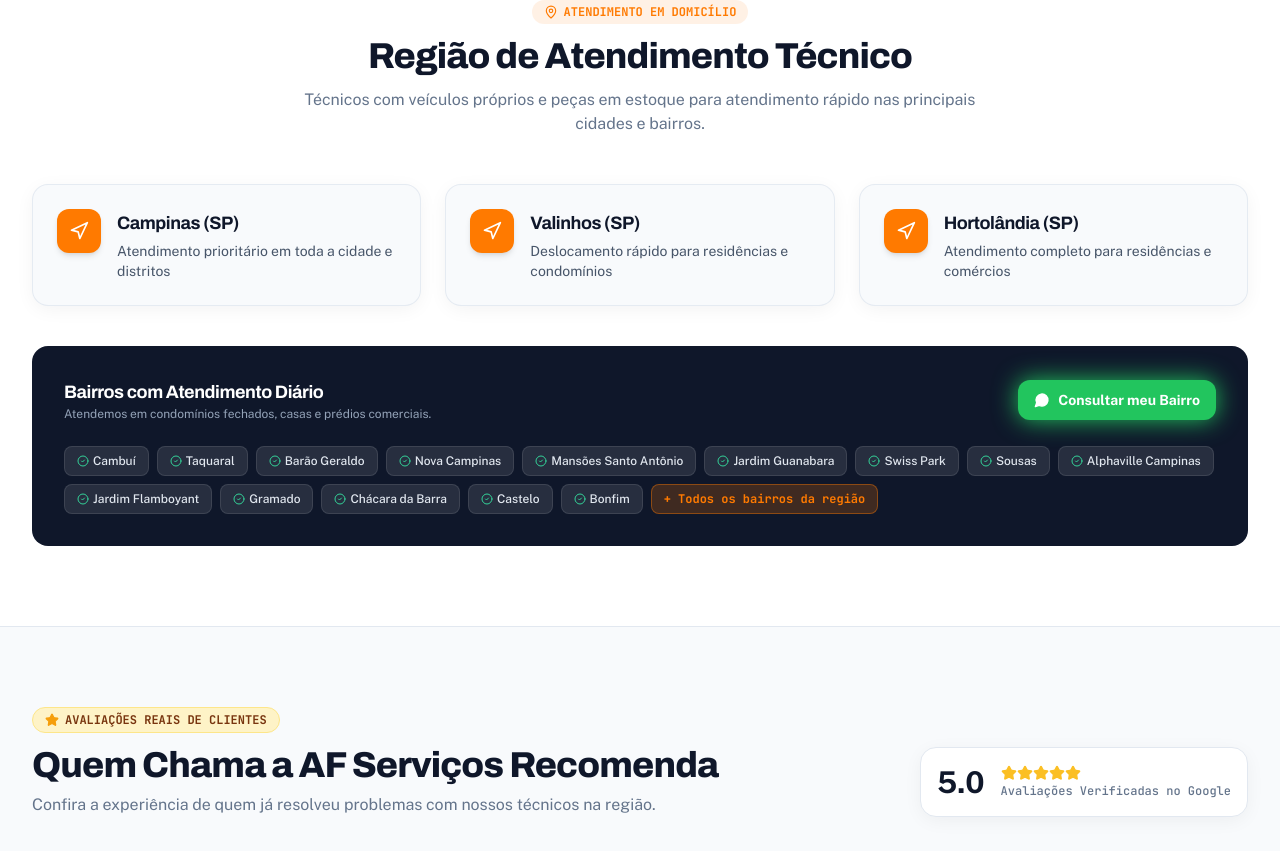
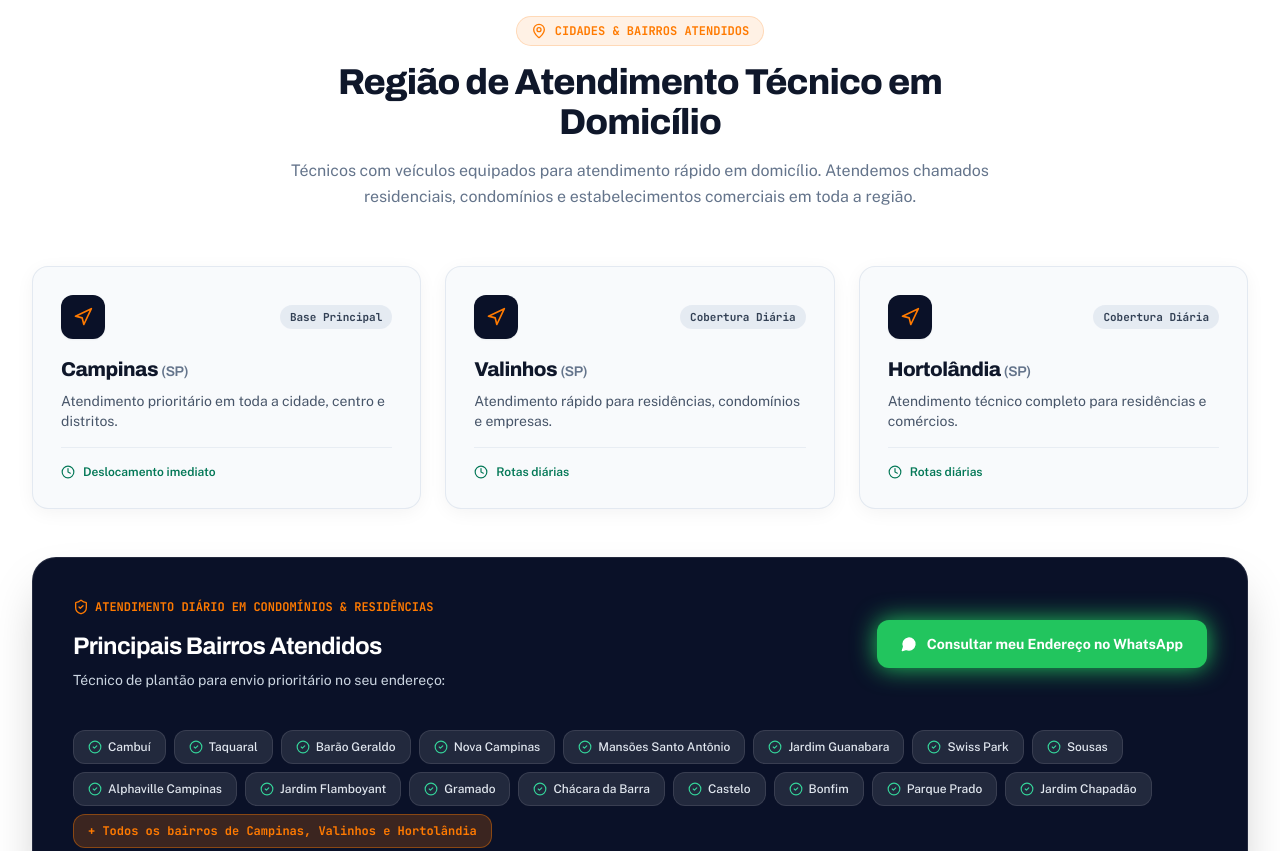
Before and after one commit to douglas-nexoia/af-servicos-tecnicos, a React (Vite) app: page / in a window 1280 px wide. Shown: the part 3269-4120 px from the top of the page. Built offline with nearby package versions, Linux system fonts and the light colour scheme.

Commit message:
fix: segmenta depoimentos 100% por servico e aprimora destaque da regiao de atendimento em Campinas, Valinhos e Hortolandia

```diff
--- a/src/components/Coverage.tsx
+++ b/src/components/Coverage.tsx
@@ -1,19 +1,36 @@
 import React from 'react';
-import { MapPin, MessageCircle, Navigation, CheckCircle2 } from 'lucide-react';
+import { MapPin, MessageCircle, Navigation, CheckCircle2, Clock, ShieldCheck } from 'lucide-react';
 
 interface CoverageProps {
   whatsAppMessage?: string;
+  customServiceNotice?: string;
 }
 
 export const Coverage: React.FC<CoverageProps> = ({
   whatsAppMessage = 'Olá, gostaria de saber se vocês atendem no meu bairro.',
+  customServiceNotice = 'Técnicos com veículos equipados para atendimento rápido em domicílio.',
 }) => {
   const waUrl = `https://wa.me/5519996447171?text=${encodeURIComponent(whatsAppMessage)}`;
 
   const cities = [
-    { name: 'Campinas', desc: 'Atendimento prioritário em toda a cidade e distritos' },
-    { name: 'Valinhos', desc: 'Deslocamento rápido para residências e condomínios' },
-    { name: 'Hortolândia', desc: 'Atendimento completo para residências e comércios' },
+    {
+      name: 'Campinas',
+      tag: 'Base Principal',
+      desc: 'Atendimento prioritário em toda a cidade, centro e distritos.',
+      time: 'Deslocamento imediato'
+    },
+    {
+      name: 'Valinhos',
+      tag: 'Cobertura Diária',
+      desc: 'Atendimento rápido para residências, condomínios e empresas.',
+      time: 'Rotas diárias'
+    },
+    {
+      name: 'Hortolândia',
+      tag: 'Cobertura Diária',
+      desc: 'Atendimento técnico completo para residências e comércios.',
+      time: 'Rotas diárias'
+    },
   ];
 
   const neighborhoods = [
@@ -31,73 +48,101 @@
     'Chácara da Barra',
     'Castelo',
     'Bonfim',
+    'Parque Prado',
+    'Jardim Chapadão',
   ];
 
   return (
-    <section className="py-16 md:py-20 bg-white border-b border-slate-200">
+    <section id="cobertura" className="py-16 md:py-24 bg-white border-b border-slate-200">
       <div className="max-w-7xl mx-auto px-4 sm:px-6 lg:px-8">
 
-        <div className="text-center max-w-2xl mx-auto mb-12">
-          <div className="inline-flex items-center gap-1.5 px-3 py-1 rounded-full text-xs font-mono font-bold bg-acc/10 text-acc mb-3">
-            <MapPin className="w-3.5 h-3.5" />
-            <span>ATENDIMENTO EM DOMICÍLIO</span>
+        {/* Section Header */}
+        <div className="text-center max-w-3xl mx-auto mb-14">
+          <div className="inline-flex items-center gap-2 px-3.5 py-1.5 rounded-full text-xs font-mono font-bold bg-acc/10 text-acc mb-4 border border-acc/20">
+            <MapPin className="w-4 h-4 text-acc" />
+            <span>CIDADES & BAIRROS ATENDIDOS</span>
           </div>
-          <h2 className="text-2xl sm:text-3xl md:text-4xl font-extrabold text-ink tracking-tight mb-3">
-            Região de Atendimento Técnico
+          <h2 className="text-2xl sm:text-3xl md:text-4xl font-extrabold text-ink tracking-tight mb-4">
+            Região de Atendimento Técnico em Domicílio
           </h2>
-          <p className="text-base text-ink-muted">
-            Técnicos com veículos próprios e peças em estoque para atendimento rápido nas principais cidades e bairros.
+          <p className="text-base text-ink-muted leading-relaxed">
+            {customServiceNotice} Atendemos chamados residenciais, condomínios e estabelecimentos comerciais em toda a região.
           </p>
         </div>
 
-        {/* Cities Grid */}
-        <div className="grid grid-cols-1 md:grid-cols-3 gap-6 mb-10">
+        {/* 3 Main Cities Highlight Cards */}
+        <div className="grid grid-cols-1 md:grid-cols-3 gap-6 mb-12">
           {cities.map((city, idx) => (
             <div
               key={idx}
-              className="p-6 rounded-2xl bg-light border border-slate-200/80 shadow-soft flex items-start gap-4"
+              className="p-7 rounded-2xl bg-light border border-slate-200/90 shadow-soft hover:shadow-md hover:border-acc/40 transition-all flex flex-col justify-between group"
             >
-              <div className="p-3 rounded-xl bg-acc text-white shadow-md">
-                <Navigation className="w-5 h-5" />
+              <div>
+                <div className="flex items-center justify-between mb-4">
+                  <div className="p-3 rounded-xl bg-base text-acc group-hover:bg-acc group-hover:text-white transition-colors shadow-sm">
+                    <Navigation className="w-5 h-5" />
+                  </div>
+                  <span className="text-[11px] font-mono font-bold px-2.5 py-1 rounded-full bg-slate-200/80 text-slate-700">
+                    {city.tag}
+                  </span>
+                </div>
+                <h3 className="text-xl font-extrabold text-ink group-hover:text-acc transition-colors">
+                  {city.name} <span className="text-sm font-semibold text-slate-500">(SP)</span>
+                </h3>
+                <p className="text-xs sm:text-sm text-slate-600 mt-2 leading-relaxed">
+                  {city.desc}
+                </p>
               </div>
-              <div>
-                <h3 className="text-lg font-bold text-ink">{city.name} (SP)</h3>
-                <p className="text-xs sm:text-sm text-slate-600 mt-1">{city.desc}</p>
+
+              <div className="pt-4 mt-4 border-t border-slate-200/70 flex items-center gap-2 text-xs font-semibold text-emerald-700">
+                <Clock className="w-3.5 h-3.5" />
+                <span>{city.time}</span>
               </div>
             </div>
           ))}
         </div>
 
-        {/* Neighborhoods Chips */}
-        <div className="bg-slate-900 text-white rounded-2xl p-6 sm:p-8">
-          <div className="flex flex-col sm:flex-row sm:items-center justify-between gap-4 mb-6">
-            <div>
-              <h3 className="text-lg font-bold text-white">Bairros com Atendimento Diário</h3>
-              <p className="text-xs text-slate-400">Atendemos em condomínios fechados, casas e prédios comerciais.</p>
+        {/* Neighborhoods Banner & Fast Location Query */}
+        <div className="bg-base text-white rounded-3xl p-8 sm:p-10 border border-white/10 shadow-2xl relative overflow-hidden">
+
+          <div className="flex flex-col lg:flex-row lg:items-center justify-between gap-6 mb-8">
+            <div className="space-y-2">
+              <div className="inline-flex items-center gap-1.5 text-xs font-mono font-bold text-acc">
+                <ShieldCheck className="w-4 h-4" />
+                <span>ATENDIMENTO DIÁRIO EM CONDOMÍNIOS & RESIDÊNCIAS</span>
+              </div>
+              <h3 className="text-xl sm:text-2xl font-bold text-white">
+                Principais Bairros Atendidos
+              </h3>
+              <p className="text-xs sm:text-sm text-slate-300">
+                Técnico de plantão para envio prioritário no seu endereço:
+              </p>
             </div>
+
             <a
               href={waUrl}
               target="_blank"
               rel="noopener noreferrer"
-              className="inline-flex items-center gap-2 bg-whatsapp hover:bg-whatsapp-hover text-white px-4 py-2.5 rounded-xl text-xs sm:text-sm font-bold shadow-whatsapp transition-all self-start sm:self-auto"
+              className="inline-flex items-center justify-center gap-2.5 bg-whatsapp hover:bg-whatsapp-hover text-white px-6 py-3.5 rounded-xl text-sm font-bold shadow-whatsapp transition-all hover:scale-[1.02] active:scale-95 shrink-0"
             >
               <MessageCircle className="w-4 h-4 fill-white" />
-              <span>Consultar meu Bairro</span>
+              <span>Consultar meu Endereço no WhatsApp</span>
             </a>
           </div>
 
-          <div className="flex flex-wrap gap-2">
+          {/* Chips Grid */}
+          <div className="flex flex-wrap gap-2 pt-2">
             {neighborhoods.map((bairro, idx) => (
               <span
                 key={idx}
-                className="inline-flex items-center gap-1 text-xs font-medium px-3 py-1.5 rounded-lg bg-white/10 text-slate-200 border border-white/10 hover:bg-white/15 transition-colors"
+                className="inline-flex items-center gap-1.5 text-xs font-medium px-3.5 py-2 rounded-xl bg-white/10 text-slate-200 border border-white/10 hover:bg-white/15 transition-colors"
               >
-                <CheckCircle2 className="w-3 h-3 text-emerald-400" />
+                <CheckCircle2 className="w-3.5 h-3.5 text-emerald-400" />
                 {bairro}
               </span>
             ))}
-            <span className="inline-flex items-center text-xs font-mono font-bold px-3 py-1.5 rounded-lg bg-acc/20 text-acc border border-acc/40">
-              + Todos os bairros da região
+            <span className="inline-flex items-center text-xs font-mono font-bold px-3.5 py-2 rounded-xl bg-acc/20 text-acc border border-acc/40">
+              + Todos os bairros de Campinas, Valinhos e Hortolândia
             </span>
           </div>
         </div>
--- a/src/components/SocialProof.tsx
+++ b/src/components/SocialProof.tsx
@@ -1,14 +1,107 @@
 import React from 'react';
-import { Star, MessageCircle, Quote } from 'lucide-react';
+import { Star, Quote } from 'lucide-react';
 
-export const SocialProof: React.FC = () => {
-  const reviews = [
+export interface ReviewItem {
+  name: string;
+  initials: string;
+  city: string;
+  date: string;
+  service: string;
+  text: string;
+}
+
+interface SocialProofProps {
+  category?: 'all' | 'ar' | 'geladeira' | 'portao';
+  title?: string;
+  subtitle?: string;
+}
+
+const allReviews: Record<string, ReviewItem[]> = {
+  ar: [
     {
       name: 'Carlos Eduardo Mendes',
       initials: 'CM',
       city: 'Cambuí, Campinas',
       date: 'Há 2 semanas',
-      service: 'Ar Condicionado LG Inverter',
+      service: 'Ar Condicionado LG Dual Inverter',
+      text: 'Excelente atendimento! Meu ar split parou de gelar no dia mais quente da semana. O técnico veio no mesmo dia, diagnosticou microvazamento de gás, refez a flange e recarregou. Ficou gelando perfeito e com garantia formal.',
+    },
+    {
+      name: 'Juliana Ferraz',
+      initials: 'JF',
+      city: 'Nova Campinas, Campinas',
+      date: 'Há 1 semana',
+      service: 'Ar Split Daikin Inverter',
+      text: 'Estava pingando muita água na parede do quarto e estragando a pintura. O técnico da AF Serviços desobstruiu o dreno, higienizou a serpentina e refez o caimento. Trabalho limpo, rápido e muito educado.',
+    },
+    {
+      name: 'Marcelo Sampaio',
+      initials: 'MS',
+      city: 'Valinhos',
+      date: 'Há 3 semanas',
+      service: 'Ar Condicionado Midea Inverter',
+      text: 'O ar desarmava o disjuntor da casa toda ao tentar ligar o motor. Identificaram defeito na placa externa e trocaram o módulo com garantia por escrito de 90 dias. Economizei muito em relação a trocar o aparelho.',
+    },
+  ],
+  geladeira: [
+    {
+      name: 'Mariana Silveira',
+      initials: 'MS',
+      city: 'Valinhos',
+      date: 'Há 1 mês',
+      service: 'Lava e Seca Samsung Inverter',
+      text: 'Muito honestos e rápidos. Minha máquina estava dando código de erro no painel e não centrifugava. O técnico testou o motor e a trava na minha frente, explicou tudo e trocou a peça com preço bem justo. Recomendo!',
+    },
+    {
+      name: 'Rodrigo Bertoni',
+      initials: 'RB',
+      city: 'Taquaral, Campinas',
+      date: 'Há 2 semanas',
+      service: 'Geladeira Brastemp Frost Free',
+      text: 'O freezer congelava mas a parte de baixo não gelava nada, quase perdi as compras da semana. O técnico veio no mesmo dia, testou o sensor de degelo e a resistência e resolveu tudo na hora. Atendimento nota 10.',
+    },
+    {
+      name: 'Fernanda Nogueira',
+      initials: 'FN',
+      city: 'Hortolândia',
+      date: 'Há 3 semanas',
+      service: 'Máquina de Lavar Electrolux',
+      text: 'Estava fazendo um barulho muito forte de turbina na centrifugação e vazando água. Trocaram o conjunto do rolamento e retentor. A lavadora ficou silenciosa e perfeita como se fosse nova.',
+    },
+  ],
+  portao: [
+    {
+      name: 'Roberto Alencar',
+      initials: 'RA',
+      city: 'Hortolândia',
+      date: 'Há 3 semanas',
+      service: 'Motor de Portão PPA Deslizante',
+      text: 'O portão da minha garagem travou no sábado pela manhã impedindo a saída do carro. Chamei no WhatsApp e em menos de 1 hora o técnico já estava no local. Trocou o capacitor e a cremalheira, além de regular os controles.',
+    },
+    {
+      name: 'André Vasconcelos',
+      initials: 'AV',
+      city: 'Swiss Park, Campinas',
+      date: 'Há 2 semanas',
+      service: 'Instalação de Câmeras CFTV',
+      text: 'Contratamos para instalação do sistema de segurança com câmeras Full HD. Imagens nítidas no celular, cabeamento todo embutido com acabamento profissional e suporte técnico exemplar.',
+    },
+    {
+      name: 'Camila Duarte',
+      initials: 'CD',
+      city: 'Mansões Santo Antônio, Campinas',
+      date: 'Há 1 mês',
+      service: 'Motor Basculante Rossi',
+      text: 'A central do portão queimou após uma forte tempestade com raio. O técnico substituiu pela central original Rossi e configurou os 4 controles da família na hora. Serviço rápido e com nota fiscal.',
+    },
+  ],
+  all: [
+    {
+      name: 'Carlos Eduardo Mendes',
+      initials: 'CM',
+      city: 'Cambuí, Campinas',
+      date: 'Há 2 semanas',
+      service: 'Ar Condicionado LG Dual Inverter',
       text: 'Excelente atendimento! Meu ar split parou de gelar no dia mais quente da semana. O técnico veio no mesmo dia, diagnosticou vazamento de gás, fez o reparo e recarga. Ficou gelando perfeito e com garantia.',
     },
     {
@@ -27,7 +120,15 @@
       service: 'Motor de Portão PPA & CFTV',
       text: 'O portão da minha garagem travou no sábado pela manhã. Chamei no WhatsApp e em menos de 1 hora o técnico já estava no local. Trocou o capacitor e a cremalheira, além de regular os controles. Serviço nota 10.',
     },
-  ];
+  ],
+};
+
+export const SocialProof: React.FC<SocialProofProps> = ({
+  category = 'all',
+  title = 'Quem Chama a AF Serviços Recomenda',
+  subtitle = 'Confira a experiência de quem já resolveu problemas com nossos técnicos na região de Campinas.',
+}) => {
+  const reviews = allReviews[category] || allReviews.all;
 
   return (
     <section className="py-16 md:py-20 bg-light border-b border-slate-200">
@@ -41,10 +142,10 @@
               <span>AVALIAÇÕES REAIS DE CLIENTES</span>
             </div>
             <h2 className="text-2xl sm:text-3xl md:text-4xl font-extrabold text-ink tracking-tight">
-              Quem Chama a AF Serviços Recomenda
+              {title}
             </h2>
             <p className="text-base text-ink-muted mt-2">
-              Confira a experiência de quem já resolveu problemas com nossos técnicos na região.
+              {subtitle}
             </p>
           </div>
 
@@ -94,7 +195,7 @@
                 </div>
 
                 {/* Service Tag */}
-                <div className="text-[11px] font-mono font-semibold text-acc bg-acc/10 px-2 py-0.5 rounded w-fit mb-3">
+                <div className="text-[11px] font-mono font-semibold text-acc bg-acc/10 px-2.5 py-1 rounded w-fit mb-3">
                   {rev.service}
                 </div>
 
--- a/src/pages/ArCondicionado.tsx
+++ b/src/pages/ArCondicionado.tsx
@@ -144,7 +144,11 @@
         <Coverage whatsAppMessage="Olá, gostaria de agendar uma visita técnica para ar condicionado no meu bairro." />
 
         {/* Social Proof Google Reviews */}
-        <SocialProof />
+        <SocialProof
+          category="ar"
+          title="Quem Conserta o Ar com a AF Serviços Recomenda"
+          subtitle="Confira a experiência de quem já resolveu problemas de climatização com nossos técnicos na região."
+        />
 
         {/* FAQ Section */}
         <FAQ
--- a/src/pages/ConsertoGeladeiraMaquinas.tsx
+++ b/src/pages/ConsertoGeladeiraMaquinas.tsx
@@ -140,7 +140,11 @@
         <Coverage whatsAppMessage="Olá, gostaria de agendar uma visita técnica para geladeira/máquina de lavar no meu bairro." />
 
         {/* Social Proof Google Reviews */}
-        <SocialProof />
+        <SocialProof
+          category="geladeira"
+          title="Avaliações de Clientes de Geladeiras e Lavadoras"
+          subtitle="Veja o que nossos clientes em Campinas, Valinhos e Hortolândia dizem sobre nossos consertos."
+        />
 
         {/* FAQ Section */}
         <FAQ
--- a/src/pages/PortaoEletronicoCFTV.tsx
+++ b/src/pages/PortaoEletronicoCFTV.tsx
@@ -141,7 +141,11 @@
         <Coverage whatsAppMessage="Olá, gostaria de solicitar orçamento para portão eletrônico/câmeras no meu endereço." />
 
         {/* Social Proof Google Reviews */}
-        <SocialProof />
+        <SocialProof
+          category="portao"
+          title="Avaliações de Clientes de Portão Eletrônico e CFTV"
+          subtitle="Depoimentos reais de moradores e condomínios que confiam no atendimento técnico da AF Serviços."
+        />
 
         {/* FAQ Section */}
         <FAQ
```
